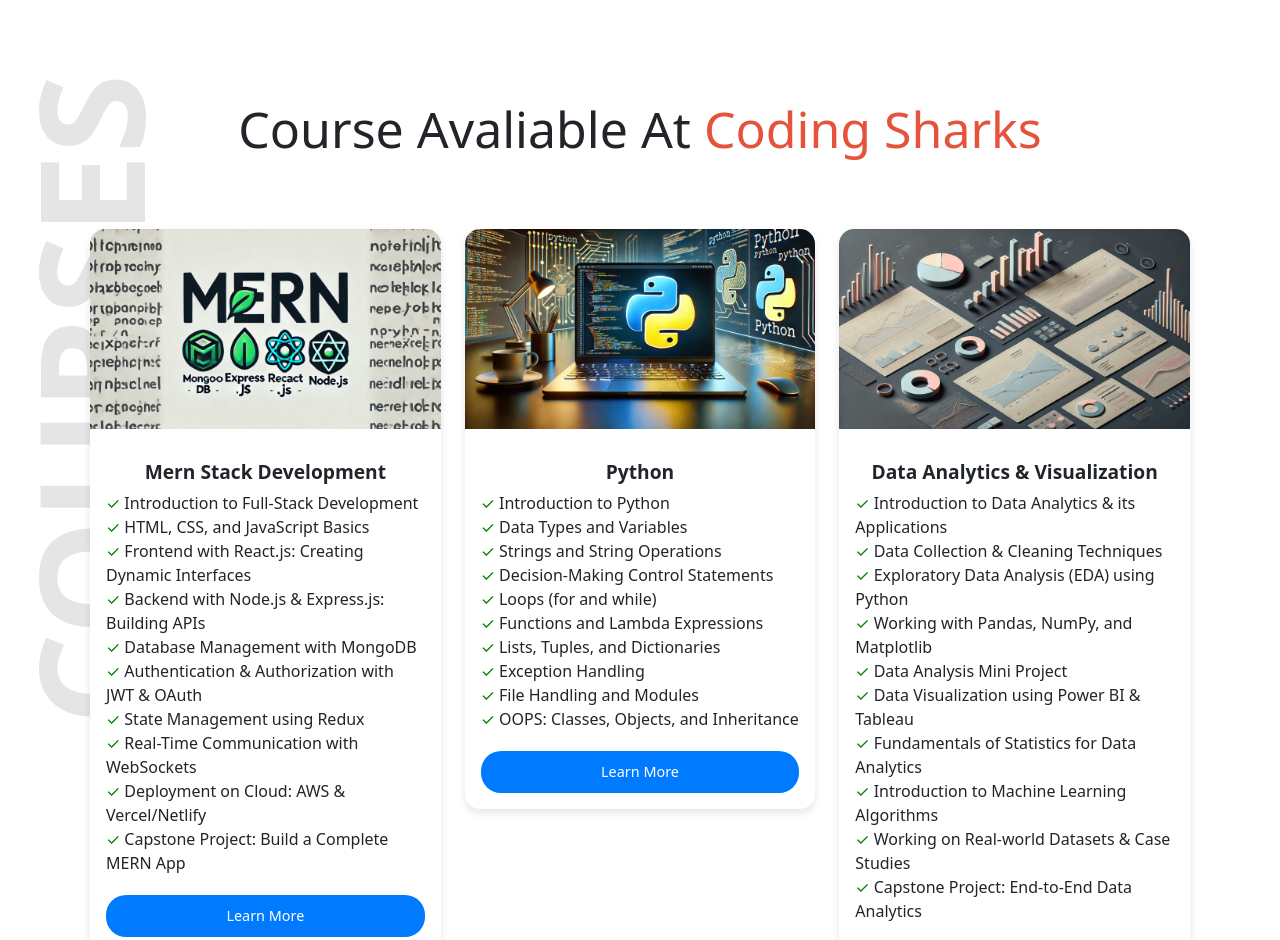
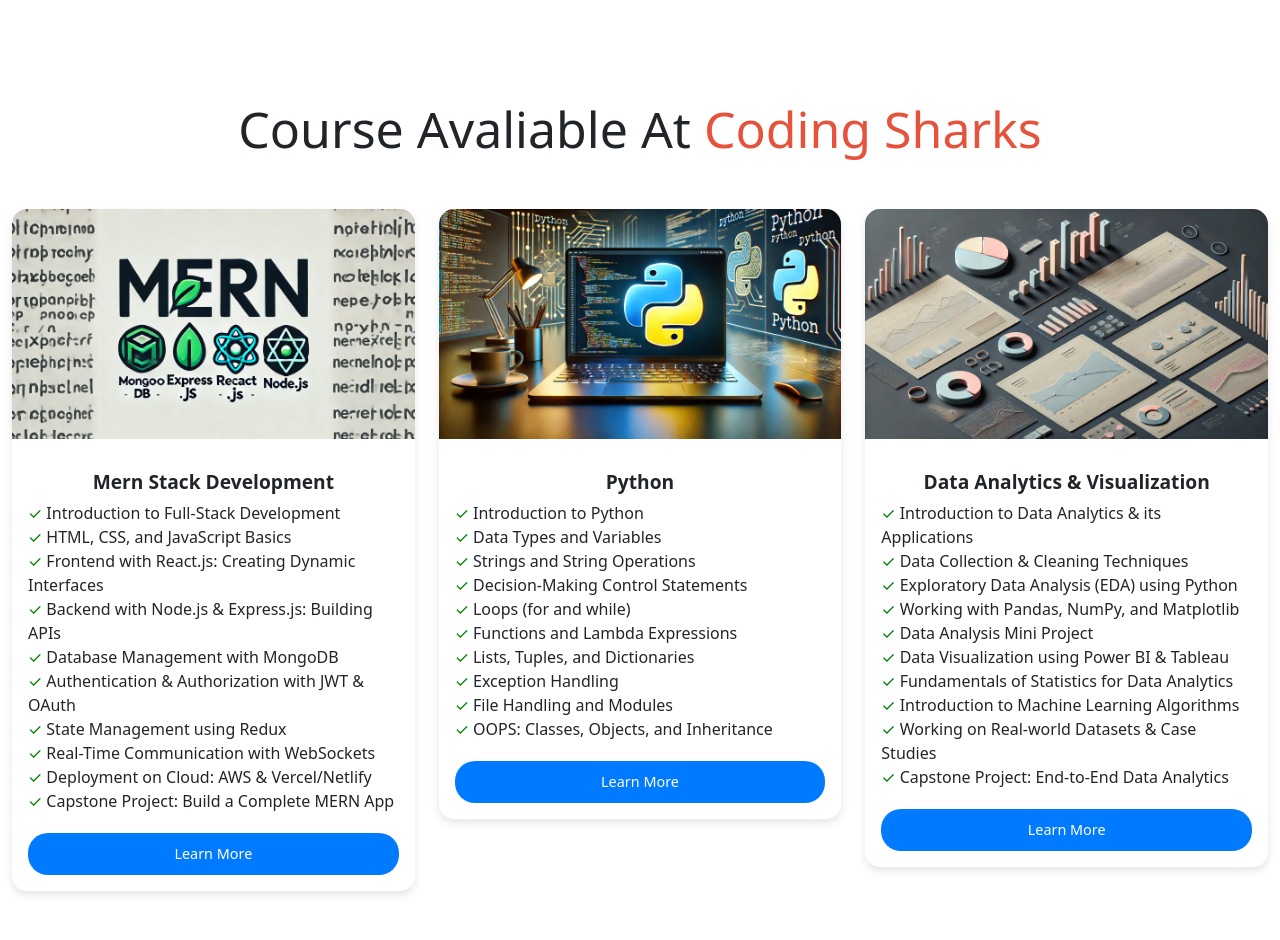
Before and after one commit to OmJavia/Coding_Sharks, a website: page pages/Courses.html in a window 1280 px wide. Shown: the part 95-1035 px from the top of the page. Drawn offline with nearby package versions, Linux system fonts and the light colour scheme.

Commit message:
Added Course

```diff
--- a/pages/Case_study.css
+++ b/pages/Case_study.css
@@ -36,7 +36,7 @@
 }
 .city-name {
   position: absolute;
-  top: 700px;
+  top: 720px;
   left: -20px;
   color: rgba(0, 0, 0, 0.1);
   font-size: 145px;
--- a/pages/Courses.html
+++ b/pages/Courses.html
@@ -64,9 +64,9 @@
     <div class="container" style="text-align: center;">
       <h1 class="h11">Course Avaliable At <span style="color: #e5533c;">Coding Sharks</span>
       </h1>
-      <span class="city-name">COURSES </span>
+
     </div>
-  <div class="container">
+  <div class="container-fluid">
     <div class="row justify-content-center">
         <!-- MERN Stack Course -->
         <div class="col-md-4 mb-4">
```
